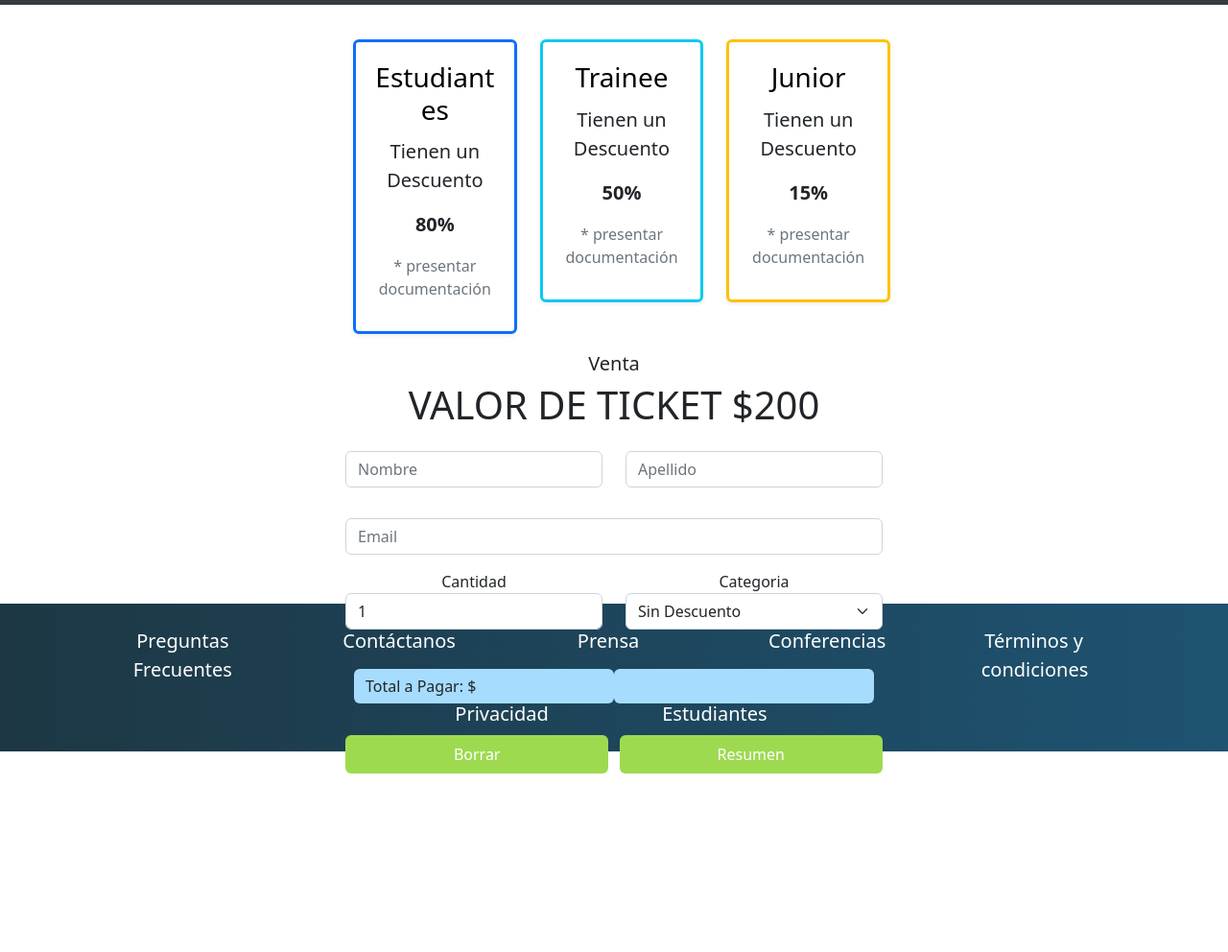
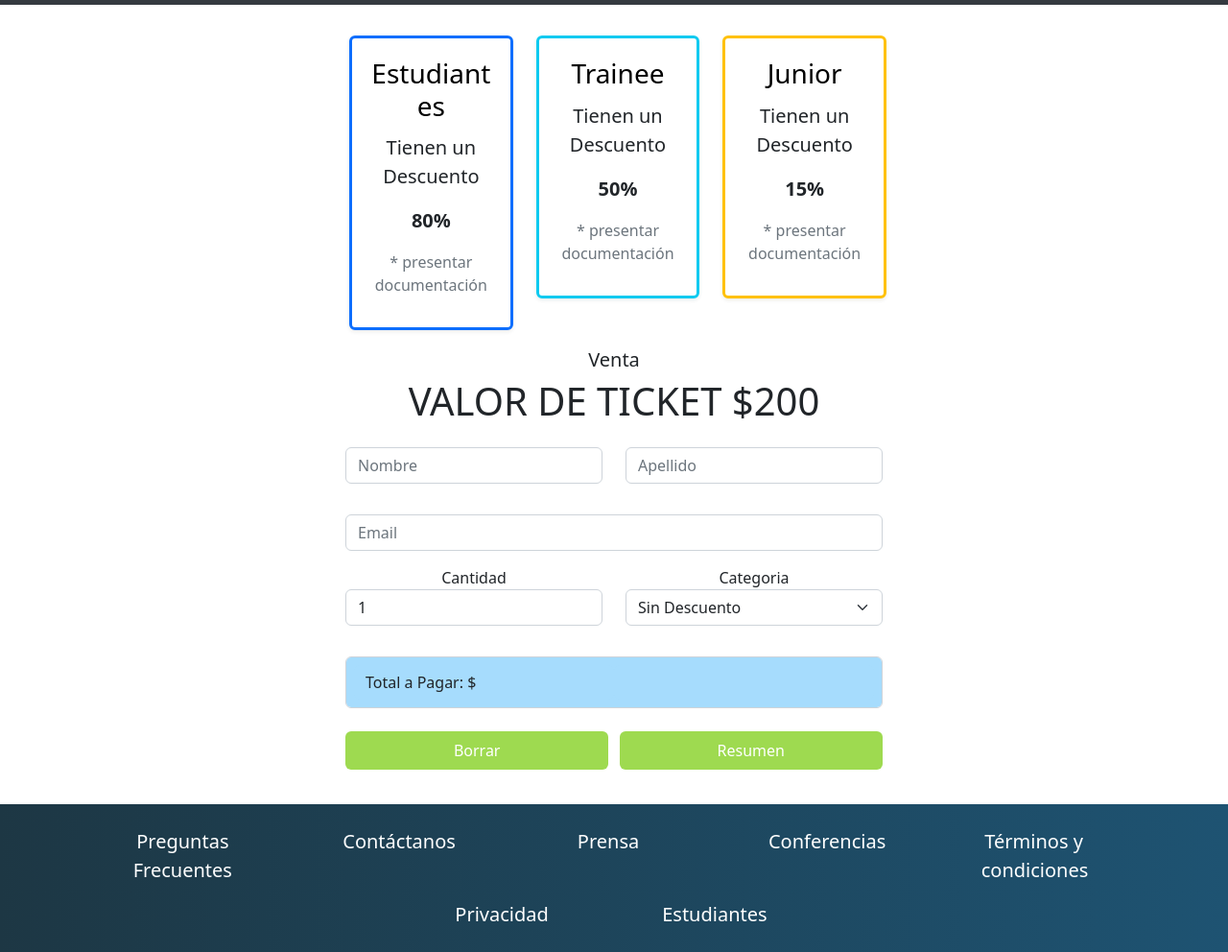
Before and after one commit to SoteloMiguel/CaC4.0.github.io, a plain HTML site: page compra-tickets.html in a window 1280 px wide. Shown: the part 103-1095 px from the top of the page at 96% size. Before the commit the page ends 933 px from the top, so only its background shows below. Drawn offline with nearby package versions, Linux system fonts and the light colour scheme.

Commit message:
arreglo footer y paddin

```diff
--- a/compra-tickets.html
+++ b/compra-tickets.html
@@ -51,7 +51,7 @@
     <div class="container-fluid p-1 m-0 main col-md-6 col-sm-9 m-auto">
       <!-- Cards -->
       <div class="container p-4 text-center">
-        <div class="row d-flex justify-content-evenly flex-wrap flex-sm-column flex-md-row m-2 col-md-12 col-sm-12">
+        <div class="row d-flex justify-content-evenly flex-wrap flex-sm-column flex-md-row m-1 col-md-12 col-sm-12">
 
           <div class="col-md-4 col-sm-8 mb-sm-2">
             <div class="card shadow-sm border border-3 border-primary">
@@ -138,7 +138,7 @@
       </div> <!-- Fin card container -->
     </div> <!-- Fin main container fluid -->
     <!-- Footer -->
-    <div class="container-fluid py-3 mt-4 footer" style="background: linear-gradient(to right, #1d3744, #1e5372)">
+    <div class="container-fluid py-3 mt-2 footer" style="background: linear-gradient(to right, #1d3744, #1e5372)">
         <div class="row row-col-7">
           <ul class="nav justify-content-center">
             <li class="nav-item mx-5">
--- a/css/compra-tickets.css
+++ b/css/compra-tickets.css
@@ -10,9 +10,9 @@
   background-color: #a6dcfd;
 }
 
-
+/*
 @media screen and (min-width:940px){
   .main{
     height: calc(100vh - 80px - 120px);
   }
-}
+}*/
```
Also changed, not shown: index.html (+3 -3 lines).
